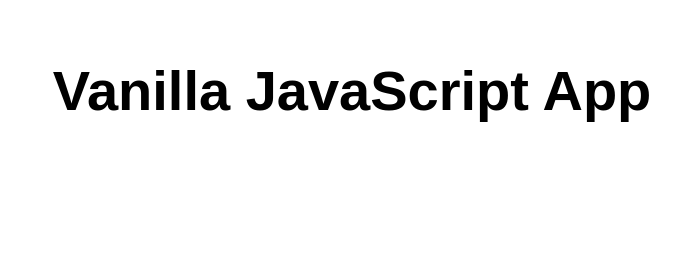
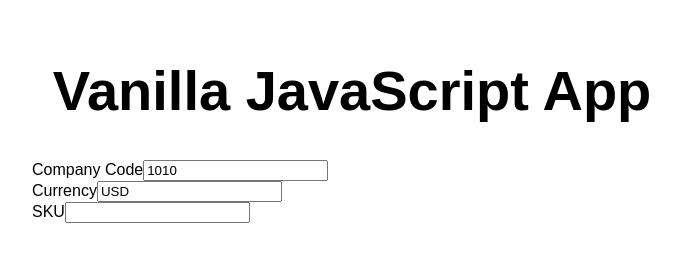
Before and after one commit to zen37/static-web-app-no-framework, a website: page src/index.html in a window 1280 px wide. Shown: the whole page, without its empty margins (288-968 px from the left). Drawn offline with Linux system fonts and the light colour scheme.

Commit message:
input text

```diff
--- a/src/index.html
+++ b/src/index.html
@@ -11,6 +11,11 @@
 <body>
   <main>
     <h1>Vanilla JavaScript App</h1>
+    <div class="default">
+      <div>Company Code<input type="text" value="1010" /></div>
+      <div>Currency<input type="text" value="USD"/></div>
+      <div>SKU<input type="text"/></div>
+    </div>
   </main>
 </body>
 
```
